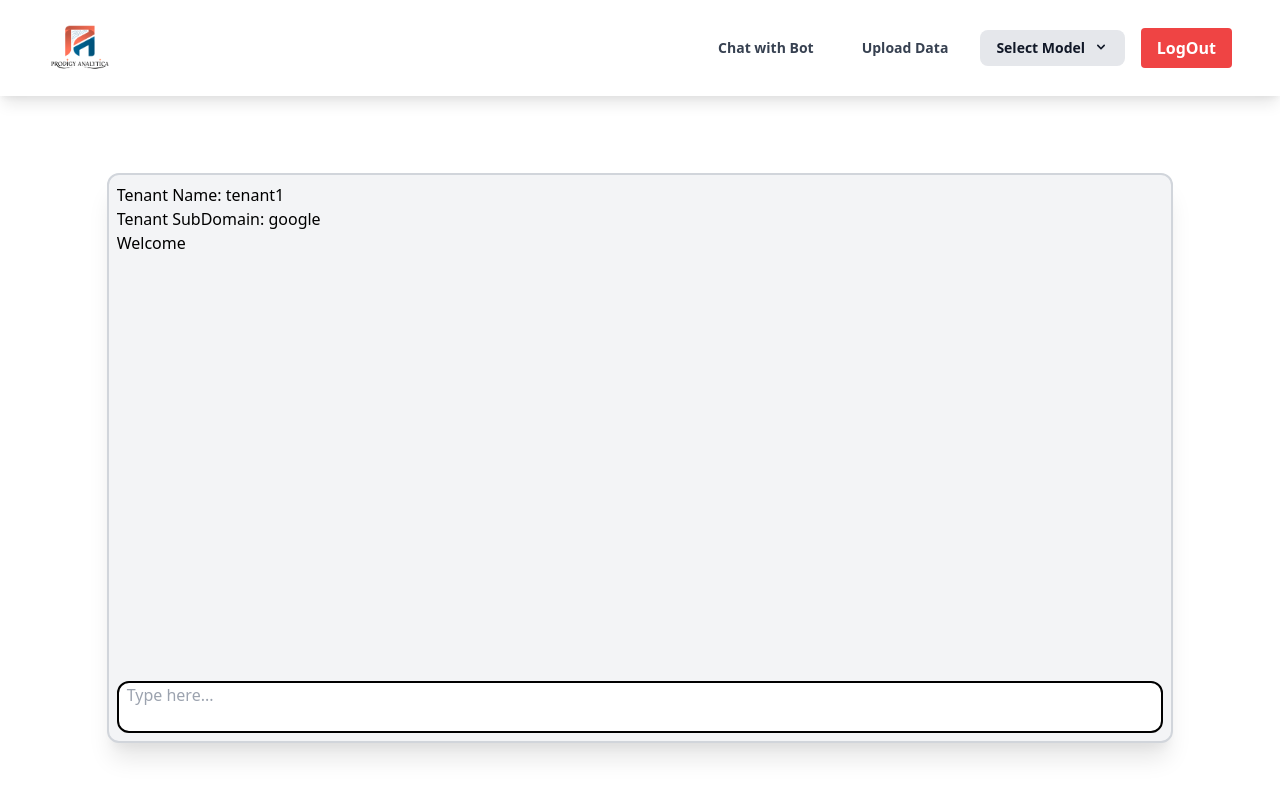
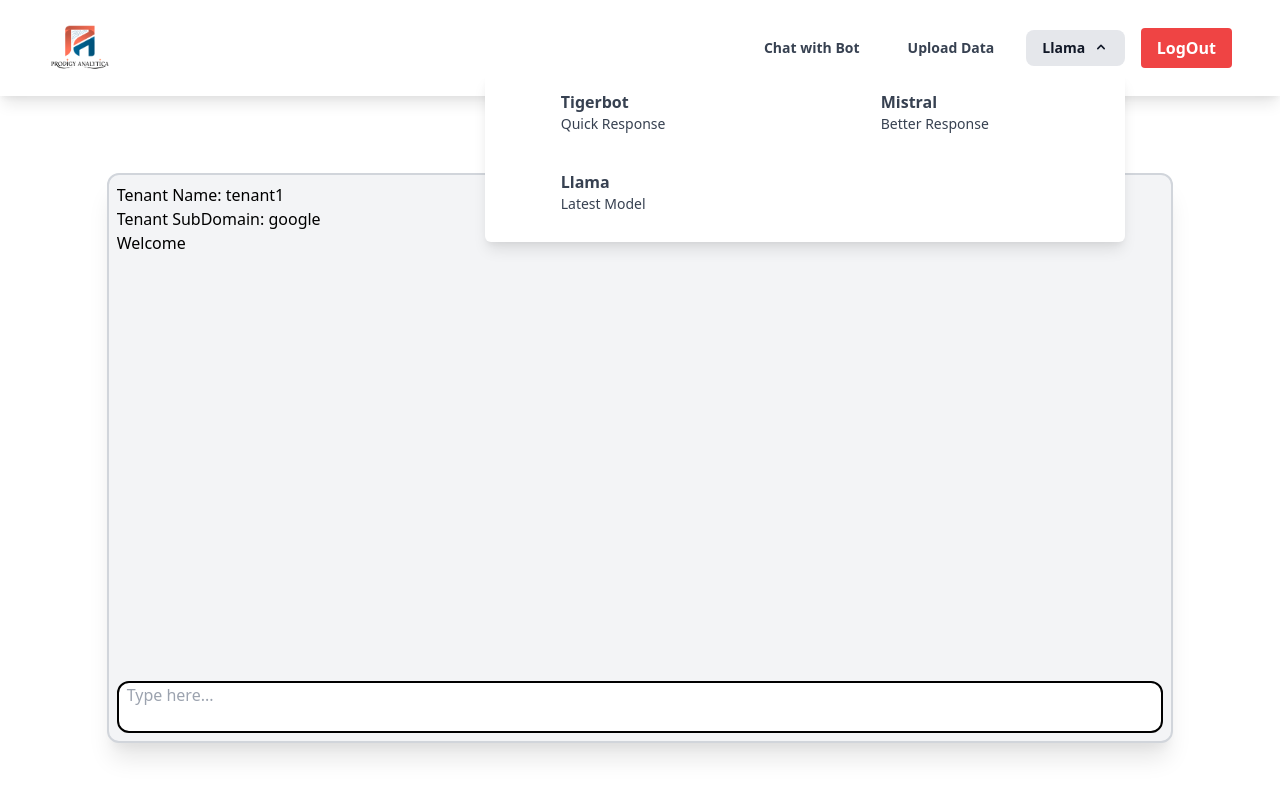
Before and after one commit to Rayan-Ali1083/chatbot-multi-tenant, a Django app: template chatbot/app/login/templates/main.html in a window 1280 px wide. Run offline with Django 5.2, Linux system fonts and the light colour scheme; the template is opened without the code that fills it: values that come from a table or form of the project are taken from there, others are empty; data comes from the database, SQL or seed files in the repository; both versions use the stored data as it was after the commit; some libraries are stand-ins or nearby versions.

Commit message:
apis working

```diff
--- a/chatbot/app/login/templates/main.html
+++ b/chatbot/app/login/templates/main.html
@@ -34,14 +34,15 @@
             x-data="{ open: false }"
             class="flex flex-col mx-auto md:items-center md:justify-between md:flex-row md:px-6 lg:px-8 shadow-lg bg-white"
           >
-
             <nav
               :class="{'flex': open, 'hidden': !open}"
               class="flex-col flex-grow hidden pb-4 md:pb-0 md:flex md:justify-end md:flex-row items-center"
             >
-
-            <img src="{% static 'pics\AR-01.png' %}" class="h-24 w-25 mr-auto" alt="Logo" />
-
+              <img
+                src="{% static 'pics\AR-01.png' %}"
+                class="h-24 w-25 mr-auto"
+                alt="Logo"
+              />
 
               <a
                 class="px-4 py-2 mt-2 text-sm font-semibold bg-transparent rounded-lg dark:bg-transparent dark:hover:bg-gray-600 dark:focus:bg-gray-600 dark:focus:text-white dark:hover:text-white dark:text-gray-200 md:mt-0 md:ml-4 hover:text-gray-900 focus:text-gray-900 hover:bg-gray-200 focus:bg-gray-200 focus:outline-none focus:shadow-outline"
@@ -58,7 +59,7 @@
               <div
                 @click.away="open = false"
                 class="relative"
-                x-data="{ open: false, selected: 'Select Model' }"
+                x-data="{ open: true, selected: 'Llama' }"
               >
                 <button
                   @click="open = !open"
@@ -93,7 +94,7 @@
                   >
                     <div class="grid grid-cols-1 gap-4 md:grid-cols-2">
                       <a
-                        @click="selected = 'Model 1'; open = false"
+                        @click="selected = 'Tiger Bot'; open = false; selectModel('Tiger Bot')"
                         class="flex items-start p-2 bg-transparent rounded-lg dark:hover:bg-gray-600 dark:focus:bg-gray-600 dark:focus:text-white dark:hover:text-white dark:text-gray-200 hover:text-gray-900 focus:text-gray-900 hover:bg-gray-200 focus:bg-gray-200 focus:outline-none focus:shadow-outline"
                         href="#"
                       >
@@ -113,12 +114,12 @@
                           </svg>
                         </div>
                         <div class="ml-3">
-                          <p class="font-semibold">Model 1</p>
+                          <p class="font-semibold">Tigerbot</p>
                           <p class="text-sm">Quick Response</p>
                         </div>
                       </a>
                       <a
-                        @click="selected = 'Model 2'; open = false"
+                        @click="selected = 'Mistral'; open = false; selectModel('Mistral')"
                         class="flex items-start p-2 bg-transparent rounded-lg dark:hover:bg-gray-600 dark:focus:bg-gray-600 dark:focus:text-white dark:hover:text-white dark:text-gray-200 hover:text-gray-900 focus:text-gray-900 hover:bg-gray-200 focus:bg-gray-200 focus:outline-none focus:shadow-outline"
                         href="#"
                       >
@@ -138,12 +139,12 @@
                           </svg>
                         </div>
                         <div class="ml-3">
-                          <p class="font-semibold">Model 2</p>
+                          <p class="font-semibold">Mistral</p>
                           <p class="text-sm">Better Response</p>
                         </div>
                       </a>
                       <a
-                        @click="selected = 'Model 3'; open = false"
+                        @click="selected = 'Llama'; open = false; selectModel('Llama')"
                         class="flex items-start p-2 bg-transparent rounded-lg dark:hover:bg-gray-600 dark:focus:bg-gray-600 dark:focus:text-white dark:hover:text-white dark:text-gray-200 hover:text-gray-900 focus:text-gray-900 hover:bg-gray-200 focus:bg-gray-200 focus:outline-none focus:shadow-outline"
                         href="#"
                       >
@@ -166,11 +167,10 @@
                           </svg>
                         </div>
                         <div class="ml-3">
-                          <p class="font-semibold">Model 3</p>
+                          <p class="font-semibold">Llama</p>
                           <p class="text-sm">Latest Model</p>
                         </div>
                       </a>
-
                     </div>
                   </div>
                 </div>
@@ -236,29 +236,74 @@
     <script>
      const chatArea = document.getElementById("chatArea");
 const messageInput = document.getElementById("messageInput");
+let apiUrl = "";
 
-      // Function to handle pressing Enter key
+// Function to handle key press event
 function handleKeyPress(event) {
   if (event.key === "Enter") {
-          event.preventDefault(); // Prevents adding newline in textarea
+    event.preventDefault();
     sendMessage();
   }
 }
 
+// Function to select a model
+function selectModel(model) {
+  if (model === "Tiger Bot") {
+    apiUrl = "http://52.21.238.142:5003/v1/Tigerbot";
+    console.log("Tiger Bot selected");
+  } else if (model === "Mistral") {
+    apiUrl = "http://52.21.238.142:5001/v1/Mistral";
+    console.log("Mistral selected");
+  } else if (model === "Llama") {
+    apiUrl = "http://52.21.238.142:5002/v1/Llama";
+    console.log("Llama selected");
+  }
+}
+
 // Function to send message
-      function sendMessage() {
+async function sendMessage() {
   const message = messageInput.value.trim();
   if (message !== "") {
     const messageElement = document.createElement("p");
     messageElement.textContent = message;
     chatArea.appendChild(messageElement);
-          messageInput.value = ""; // Clear the textarea after sending message
-          chatArea.scrollTop = chatArea.scrollHeight; // Scroll to bottom
+    messageInput.value = "";
+    chatArea.scrollTop = chatArea.scrollHeight;
+
+    // Send the message to the selected API endpoint
+    try {
+      const response = await fetch(apiUrl, {
+        method: "POST",
+        headers: {
+          "Content-Type": "application/json",
+        },
+        body: JSON.stringify({ text: message }),
+      });
+
+      if (!response.ok) {
+        throw new Error(`Failed to send message. Status: ${response.status}`);
+      }
+
+      const data = await response.json();
+
+      // Handle the response data from the API
+      const responseElement = document.createElement("p");
+      responseElement.textContent = data.response;
+      chatArea.appendChild(responseElement);
+      chatArea.scrollTop = chatArea.scrollHeight;
+    } catch (error) {
+      console.error("Error:", error);
+      const errorElement = document.createElement("p");
+      errorElement.textContent = `Error: ${error.message}. Please try again later.`;
+      chatArea.appendChild(errorElement);
+      chatArea.scrollTop = chatArea.scrollHeight;
+    }
   }
 }
 
-      // Attach event listener for Enter key press
 messageInput.addEventListener("keypress", handleKeyPress);
+
     </script>
+
   </body>
 </html>
```
Also changed, not shown: chatbot/app/login/templates/upload_data.html (+36 -15 lines), chatbot/app/db.sqlite3. Lines whose indentation alone changed are shown as unchanged.
